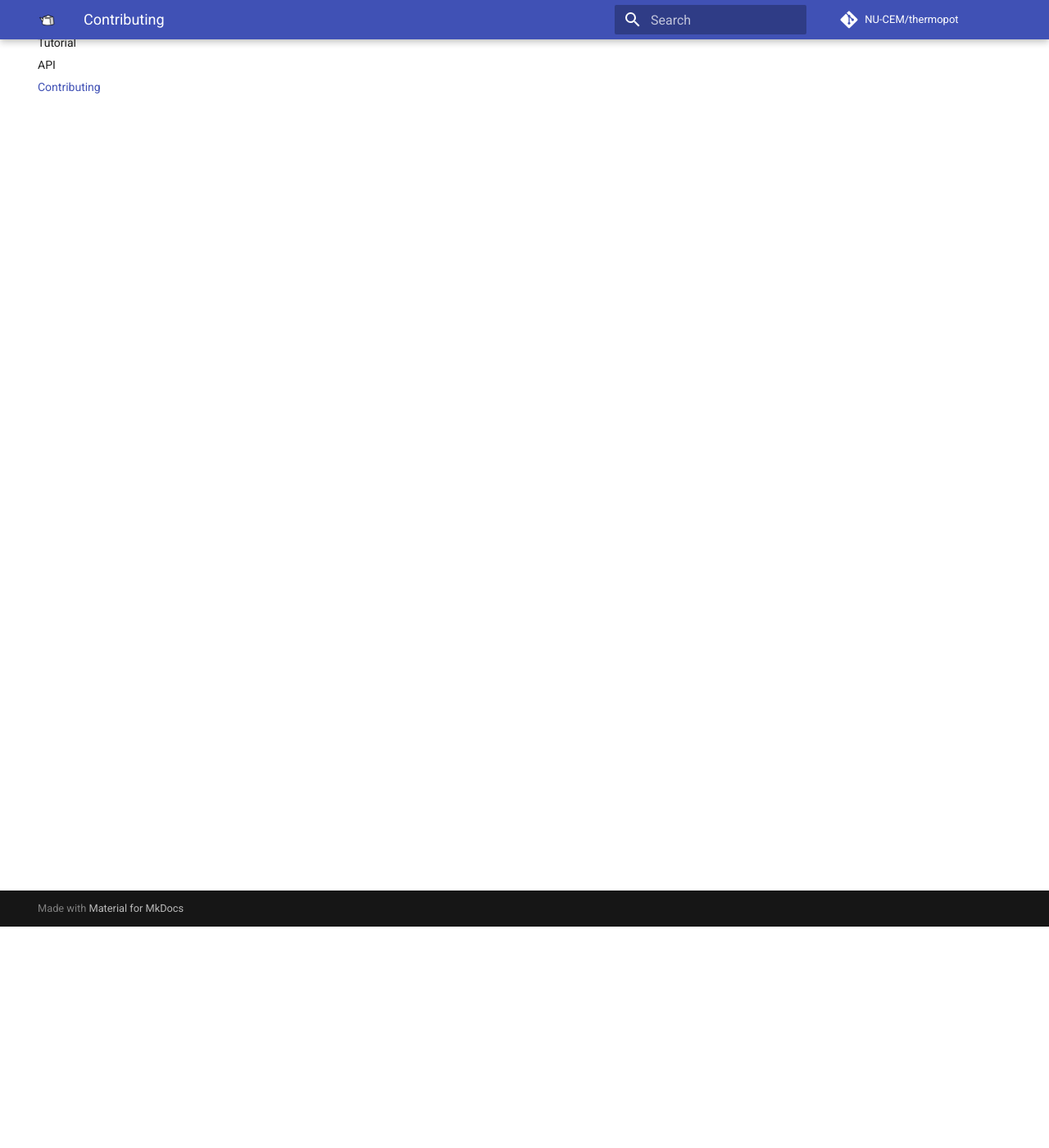
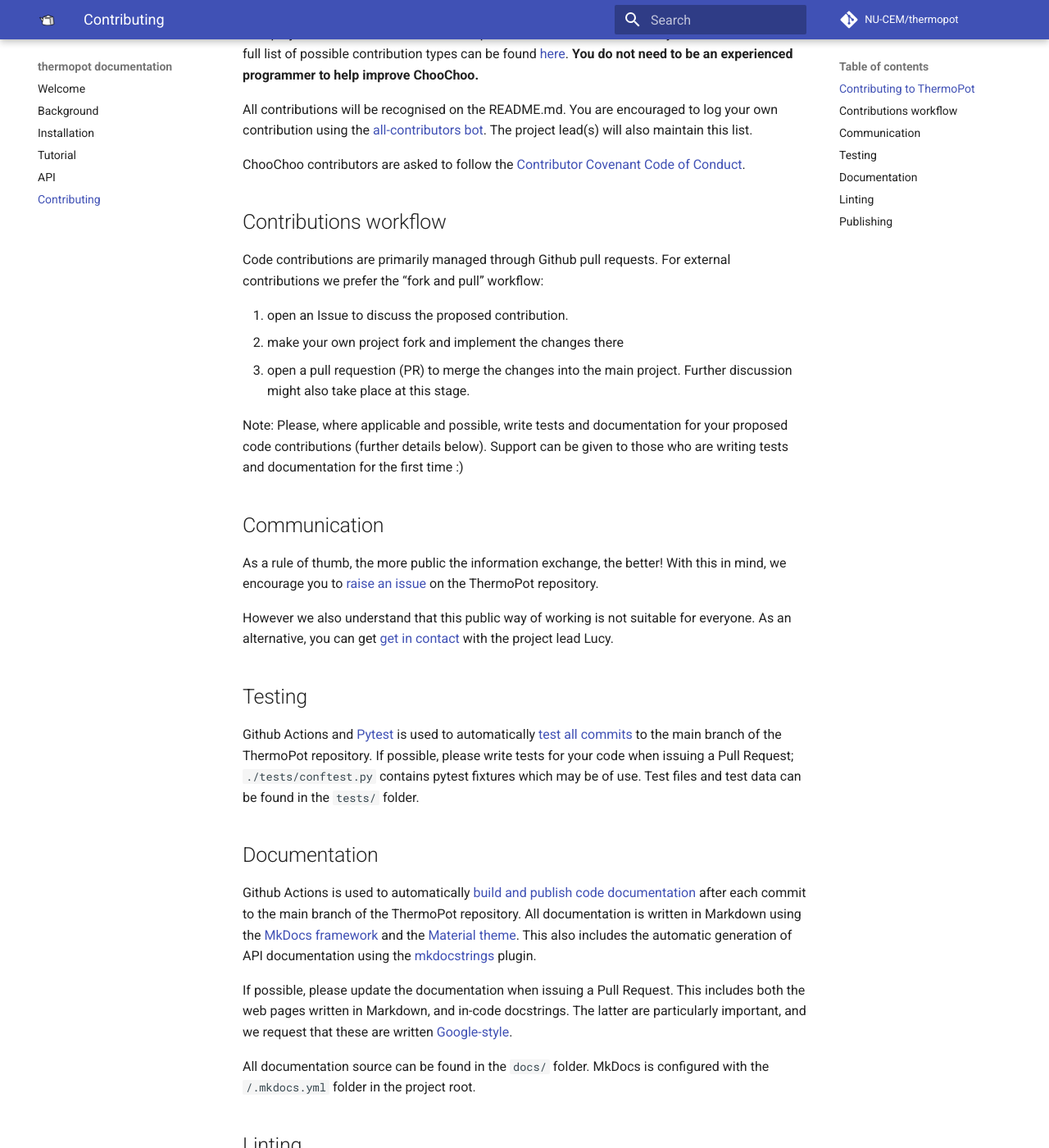
Before and after one commit to NU-CEM/ThermoPot, an MkDocs documentation site: the page built from docs/contributing.md, in a window 1280 px wide and 1400 px high, scrolled down 270 px. Shown: the whole window at 82% size. Built offline with MkDocs 1.6.1 and Material for MkDocs 9.7.7, drawn with Linux system fonts in a browser that asks for light colours; comment, search, counter and statistics services are not loaded; some of the changed text lies outside the part shown.

Commit message:
Update contributing.md

```diff
--- a/docs/contributing.md
+++ b/docs/contributing.md
@@ -1 +1,46 @@
-Coming soon...ish 🐢
+## Contributing to ThermoPot
+
+Thanks for your interest in ThermoPot - we welcome your help in improving and extending this package.
+
+This project follows the [all-contributors](https://allcontributors.org/) specification. Contributions of any kind are welcome! A full list of possible contribution types can be found [here](https://allcontributors.org/docs/en/emoji-key). **You do not need to be an experienced programmer to help improve ChooChoo.**
+
+All contributions will be recognised on the README.md.
+You are encouraged to log your own contribution using the [all-contributors bot](https://allcontributors.org/docs/en/bot/usage). The project lead(s) will also maintain this list.
+
+ChooChoo contributors are asked to follow the [Contributor Covenant Code of Conduct](https://github.com/NU-CEM/ThermoPot/blob/main/CODE_OF_CONDUCT.md).
+
+## Contributions workflow
+
+Code contributions are primarily managed through Github pull requests. For external contributions we prefer the “fork and pull” workflow:
+
+1. open an Issue to discuss the proposed contribution.
+2. make your own project fork and implement the changes there
+3. open a pull requestion (PR) to merge the changes into the main project. Further discussion might also take place at this stage.
+
+Note: Please, where applicable and possible, write tests and documentation for your proposed code contributions (further details below). Support can be given to those who are writing tests and documentation for the first time :)
+
+## Communication
+
+As a rule of thumb, the more public the information exchange, the better! With this in mind, we encourage you to [raise an issue](https://github.com/NU-CEM/ThermoPot/issues/new/choose) on the ThermoPot repository.
+
+However we also understand that this public way of working is not suitable for everyone. As an alternative, you can get [get in contact](https://lucydot.github.io/about/) with the project lead Lucy.
+
+## Testing
+
+Github Actions and [Pytest](https://docs.pytest.org/) is used to automatically [test all commits](https://github.com/NU-CEM/ThermoPot/actions/workflows/run-tests.yml) to the main branch of the ThermoPot repository. If possible, please write tests for your code when issuing a Pull Request; `./tests/conftest.py` contains pytest fixtures which may be of use. Test files and test data can be found in the `tests/` folder.
+
+## Documentation
+
+Github Actions is used to automatically [build and publish code documentation](https://github.com/NU-CEM/ThermoPot/actions/workflows/build-docs.yml) after each commit to the main branch of the ThermoPot repository. All documentation is written in Markdown using the [MkDocs framework](https://www.mkdocs.org/) and the [Material theme](https://squidfunk.github.io/mkdocs-material/). This also includes the automatic generation of API documentation using the [mkdocstrings](https://github.com/mkdocstrings/mkdocstrings) plugin.
+
+If possible, please update the documentation when issuing a Pull Request. This includes both the web pages written in Markdown, and in-code docstrings. The latter are particularly important, and we request that these are written [Google-style](https://gist.github.com/redlotus/3bc387c2591e3e908c9b63b97b11d24e).
+
+All documentation source can be found in the `docs/` folder. MkDocs is configured with the `/.mkdocs.yml` folder in the project root.
+
+## Linting
+
+[Black](https://github.com/psf/black) is used to automatically [re-format all Python code](https://github.com/NU-CEM/ThermoPot/actions/workflows/lint-code.yml) committed to the repository. The code will be formatted according to the PEP8 specification. As this is an automatic step you do not need lint/format your code to any specification before issuing a PR.
+
+## Publishing
+
+Github Actions (surprise, surprise!) is used to automatically [build and publish the ThermoPot package](https://github.com/NU-CEM/ThermoPot/actions/workflows/build-n-publish.yml) after every tagged release. Before tagging the release, we need to remember to update the version number in `__init__.py`. It's so easy to forget!
```
